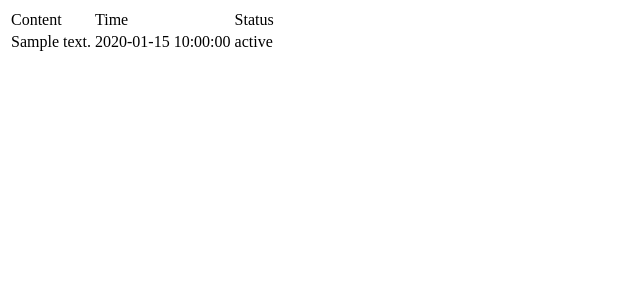
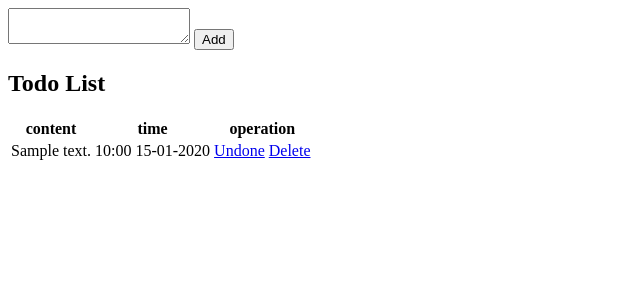
Before and after one commit to Azzssss/awesome-flask-todo, a Flask app: template app/templates/index.html in a window 1280 px wide. Shown: the top 300 px of the page, without its empty margins (0-640 px from the left). Run offline with Flask 2, Linux system fonts and the light colour scheme; the template is opened without the code that fills it: most values are stand-ins (such as "Sample title", 1, 10 or a date in 2020); form fields are guessed from the names that the template uses.

Commit message:
fifth commit

```diff
--- a/app/models.py
+++ b/app/models.py
@@ -1,8 +1,11 @@
 __author__ = 'Azzssss'
 from app import db
 import datetime
+from flask.ext.mongoengine.wtf import model_form
 
 class Todo(db.Document):
     content = db.StringField(required=True, max_length=20)
     time = db.DateTimeField(default=datetime.datetime.now())
     status = db.IntField(default=0)
+
+TodoForm = model_form(Todo)
--- a/app/templates/index.html
+++ b/app/templates/index.html
@@ -5,23 +5,56 @@
     <title></title>
 </head>
 <body>
+    <form class="input-group" action="/add" method="post">
+        {{ form.hidden_tag() }}
+        {{ form.content(class="form-control") }}
+        <span class="input-group-btn">
+             <button class="btn btn-primary" type="submit">Add</button>
+        </span>
+    </form>
+    {% for error in form.errors.content %}
+        <div class="flash alert-danger"><span>{{ error }}</span></div>
+    {% endfor %}
+
+   <div>
+    <h2>Todo List</h2>
+    {% if todos %}
         <table class="table">
         <thead>
             <tr>
-             <td>Content</td>
-             <td>Time</td>
-             <td>Status</td>
+                <th>content</td>
+                <th>time</td>
+                <th>operation</td>
             </tr>
         </thead>
         <tbody>
          {% for t in todos %}
-        <tr>
+            {% if t.status == 0 %}
+                <tr class="info">
                     <td>{{ t.content }}</td>
-            <td>{{ t.time }}</td>
-            <td>{{ t.status }}</td>
+                    <td>{{ t.time.strftime('%H:%M %d-%m-%Y') }}</td>
+                    <td>
+                        <a href="/done/{{ t.id }}" class="btn btn-primary">Done</a>
+                        <a href="/delete/{{ t.id }}" class="btn btn-danger">Delete</a>
+                    </td>
                 </tr>
+             {% else %}
+                  <tr class="danger">
+                    <td id="center" >{{ t.content }}</td>
+                    <td>{{ t.time.strftime('%H:%M %d-%m-%Y') }}</td>
+                    <td>
+                        <a href="/undone/{{ t.id }}" class="btn btn-primary">Undone</a>
+                        <a href="/delete/{{ t.id }}" class="btn btn-danger">Delete</a>
+                    </td>
+                </tr>
+
+             {% endif %}
             {% endfor %}
         </tbody>
         </table>
+    {% else %}
+        <h3 class="text-info">No todos,pelease add</h3>
+    {% endif %}
+   </div>
 </body>
 </html>
--- a/config.py
+++ b/config.py
@@ -1,2 +1,4 @@
 __author__ = 'Azzssss'
+SECRET_KEY = "never tell you"
 MONGODB_SETTINGS = {'DB': 'todo_db'}
+WTF_CSRF_ENABLED = False
```
Also changed, not shown: app/views.py (+38 -2 lines). Lines whose indentation alone changed are shown as unchanged.
